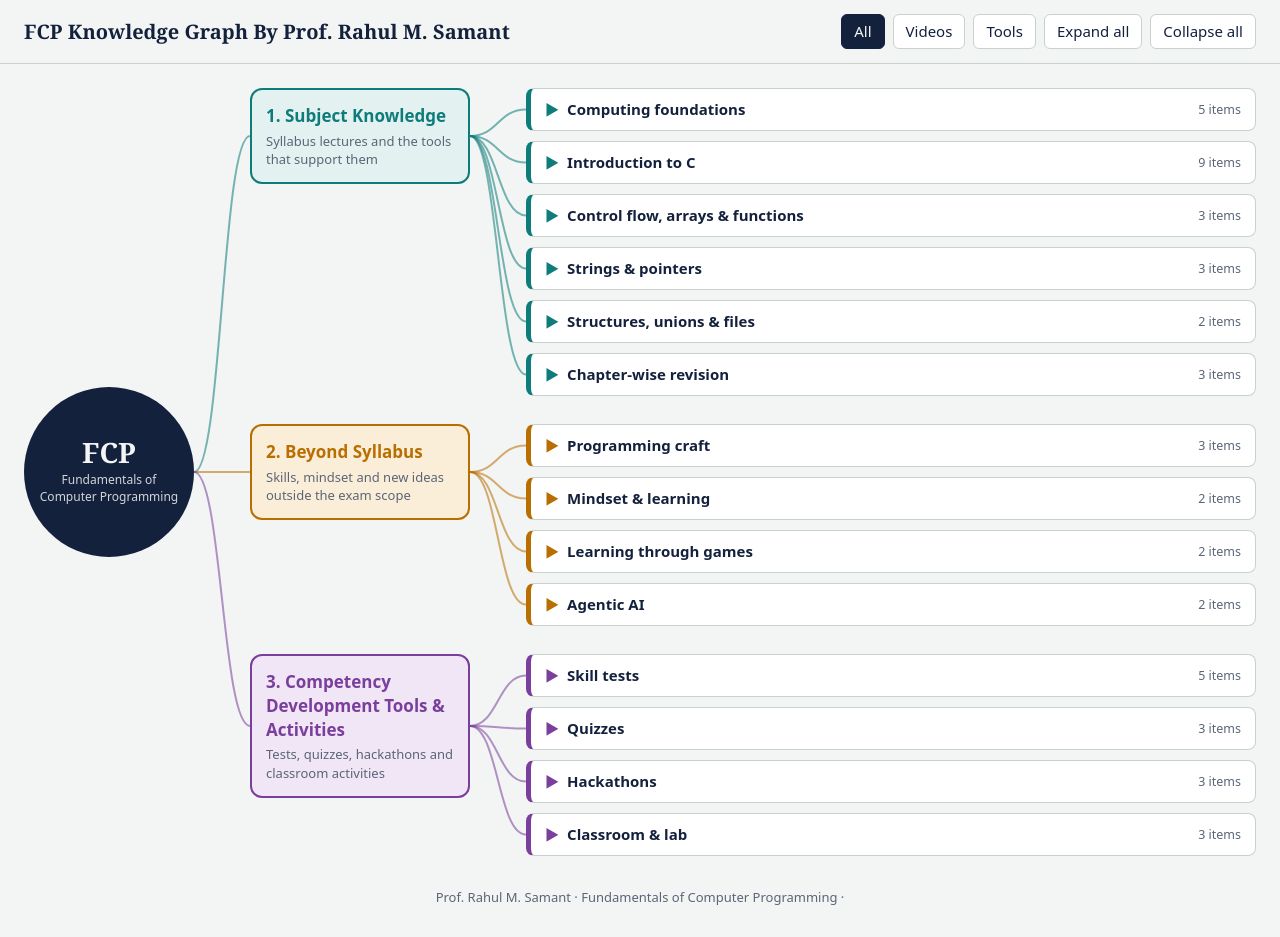
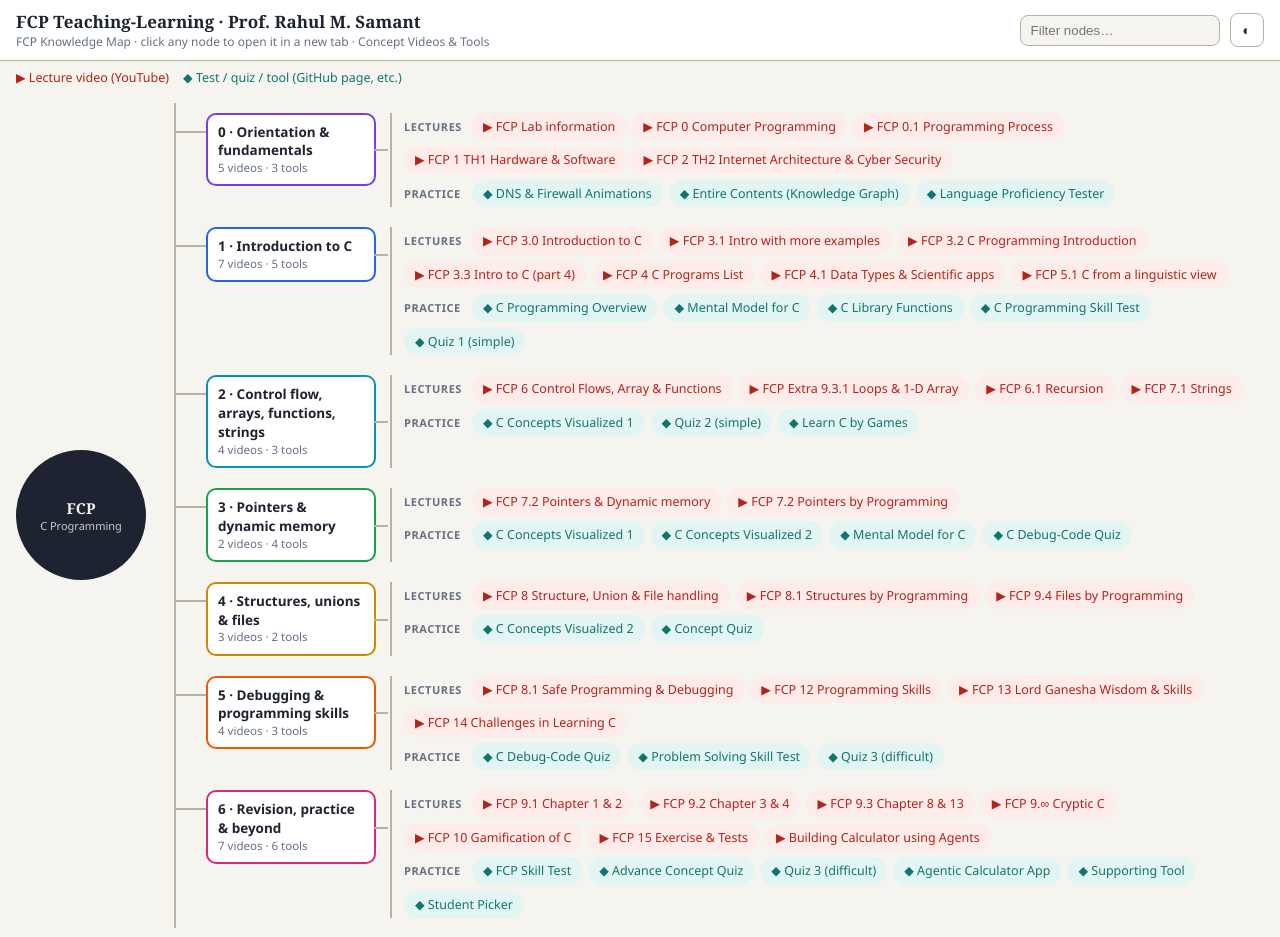
Before and after one commit to RMS-Sof/FCP-Knowledge-Graph, a plain HTML site: page index.html in a window 1280 px wide. Drawn offline with Linux system fonts and the light colour scheme.

Commit message:
Update index.html

```diff
--- a/index.html
+++ b/index.html
@@ -1,183 +1,63 @@
 <!DOCTYPE html>
-<html lang="en">
-<head>
-<meta charset="utf-8">
-<meta name="viewport" content="width=device-width, initial-scale=1">
-<title>FCP Knowledge Graph</title>
+<html lang="en"><head><meta charset="utf-8">
+<meta name="viewport" content="width=device-width, initial-scale=1, viewport-fit=cover">
+<title>FCP Concept Map (c) RMS</title>
 <style>
-:root{--bg:#f2f5f3;--ink:#14213d;--mute:#5b6577;--card:#fff;--line:#c9d1cc;
---c1:#0e7c7b;--c2:#b86e00;--c3:#7a3e9d;--c1t:#e3f2f1;--c2t:#fbeed8;--c3t:#f0e6f6}
-@media(prefers-color-scheme:dark){:root{--bg:#0f1624;--ink:#e8edf5;--mute:#9aa6bb;--card:#18223a;--line:#33405c;
---c1:#3cc0bd;--c2:#f0a63a;--c3:#c08ae3;--c1t:#12302f;--c2t:#33260f;--c3t:#2a1a38}}
+:root{box-sizing:border-box;padding-top:env(safe-area-inset-top,0px);padding-bottom:env(safe-area-inset-bottom,0px);--bg:#f6f4ef;--card:#fff;--ink:#1d2330;--mut:#667085;--ln:#b9b2a2;--vid:#b42318;--vbg:#fdecea;--tl:#0f766e;--tbg:#e3f5f2}
+@media (prefers-color-scheme:dark){:root:not([data-theme="light"]){--bg:#11151c;--card:#1a202b;--ink:#e8eaef;--mut:#98a2b3;--ln:#3a4456;--vid:#fda29b;--vbg:#3a1c1a;--tl:#5eead4;--tbg:#12332f}}
+:root[data-theme="dark"]{--bg:#11151c;--card:#1a202b;--ink:#e8eaef;--mut:#98a2b3;--ln:#3a4456;--vid:#fda29b;--vbg:#3a1c1a;--tl:#5eead4;--tbg:#12332f}
+html{scroll-padding-top:env(safe-area-inset-top,0px)}
 *{box-sizing:border-box}
-body{margin:0;background:var(--bg);color:var(--ink);font:15px/1.4 system-ui,-apple-system,"Segoe UI",Roboto,sans-serif}
-header{display:flex;flex-wrap:wrap;gap:12px;align-items:center;justify-content:space-between;padding:14px 24px;border-bottom:1px solid var(--line)}
-h1{font:600 20px/1.2 Georgia,"Times New Roman",serif;margin:0}
-.ctl{display:flex;gap:8px;flex-wrap:wrap}
-button{font:inherit;color:var(--ink);background:var(--card);border:1px solid var(--line);border-radius:6px;padding:6px 12px;cursor:pointer}
-button[aria-pressed=true]{background:var(--ink);color:var(--bg);border-color:var(--ink)}
-button:focus-visible,a:focus-visible{outline:3px solid var(--c3);outline-offset:2px}
-#wrap{position:relative;max-width:1400px;margin:0 auto;padding:24px}
-#edges{position:absolute;inset:0;width:100%;height:100%;pointer-events:none}
-#edges path{fill:none;stroke-width:2;opacity:.55}
-#grid{position:relative;display:grid;grid-template-columns:170px 220px 1fr;column-gap:56px;row-gap:28px;align-items:start}
-#root{grid-column:1;grid-row:1/4;align-self:center;background:var(--ink);color:var(--bg);border-radius:50%;width:170px;height:170px;display:flex;flex-direction:column;align-items:center;justify-content:center;text-align:center;padding:14px}
-#root b{font:700 28px/1 Georgia,serif}
-#root span{font-size:12px;margin-top:6px;opacity:.85}
-.cat{grid-column:2;position:sticky;top:12px;border:2px solid var(--col);background:var(--tint);border-radius:12px;padding:14px}
-.cat h2{margin:0 0 4px;font-size:17px;color:var(--col)}
-.cat p{margin:0;font-size:13px;color:var(--mute)}
-.subs{grid-column:3;display:flex;flex-direction:column;gap:10px}
-.sub{background:var(--card);border:1px solid var(--line);border-left:5px solid var(--col);border-radius:8px}
-.sub>button{width:100%;display:flex;justify-content:space-between;align-items:center;border:0;background:none;padding:10px 14px;font-weight:600;text-align:left}
-.sub>button small{font-weight:400;color:var(--mute)}
-.leaves{display:none;flex-wrap:wrap;gap:8px;padding:2px 14px 14px}
-.sub.open .leaves{display:flex}
-.sub.open>button .chev{transform:rotate(90deg)}
-.chev{display:inline-block;transition:transform .15s;margin-right:8px;color:var(--col)}
-.leaves a{display:inline-flex;gap:6px;align-items:center;text-decoration:none;color:var(--ink);border:1px solid var(--col);background:var(--tint);border-radius:999px;padding:4px 12px;font-size:14px}
-.leaves a:hover{background:var(--col);color:var(--card)}
-.leaves a i{font-style:normal;font-size:11px;color:var(--col)}
-.leaves a:hover i{color:inherit}
-.hide{display:none!important}
-footer{text-align:center;color:var(--mute);font-size:13px;padding:8px 24px 28px}
-footer a{color:var(--mute)}
-@media(max-width:800px){
- #grid{grid-template-columns:1fr;row-gap:12px}
- #root{grid-column:1;grid-row:auto;border-radius:12px;width:auto;height:auto;flex-direction:row;gap:10px;justify-content:center}
- .cat,.subs{grid-column:1}.cat{position:static;margin-top:14px}
- #edges{display:none}
-}
-</style>
-</head>
-<body>
+body{margin:0;background:var(--bg);color:var(--ink);font:14px/1.4 "Segoe UI",system-ui,sans-serif}
+header{display:flex;flex-wrap:wrap;gap:10px;align-items:center;padding:10px 16px;background:var(--card);border-bottom:1px solid var(--ln);position:sticky;top:env(safe-area-inset-top,0px);z-index:5}
+h1{margin:0;font:700 17px Georgia,serif;flex:1;min-width:220px}
+h1 small{display:block;font:400 12px "Segoe UI",sans-serif;color:var(--mut)}
+input{padding:7px 10px;border:1px solid var(--ln);border-radius:8px;background:var(--bg);color:var(--ink);min-width:200px}
+button{font:inherit;cursor:pointer;border:1px solid var(--ln);background:var(--card);color:var(--ink);border-radius:8px;padding:6px 12px}
+.leg{display:flex;gap:14px;font-size:12.5px;color:var(--mut);padding:8px 16px}
+.map{display:flex;align-items:center;padding:8px 16px 24px;max-width:1500px;margin:auto}
+.root{flex:none;width:130px;text-align:center;padding:18px 10px;border-radius:50%;aspect-ratio:1;display:flex;flex-direction:column;justify-content:center;background:var(--ink);color:var(--bg);font:700 15px Georgia,serif}
+.root small{font:400 11px "Segoe UI",sans-serif;opacity:.8}
+.brs{flex:1;margin-left:28px;border-left:2px solid var(--ln);min-width:0}
+.br{position:relative;display:flex;gap:14px;padding:10px 0 10px 30px}
+.br::before{content:"";position:absolute;left:0;top:28px;width:30px;border-top:2px solid var(--ln)}
+.un{flex:none;width:170px;align-self:flex-start;padding:8px 10px;border-radius:10px;background:var(--card);border:2px solid var(--c);font-weight:700;font-size:13.5px;position:relative}
+.un::after{content:"";position:absolute;right:-14px;top:50%;width:14px;border-top:2px solid var(--ln)}
+.un span{display:block;font-weight:400;font-size:11.5px;color:var(--mut)}
+.it{flex:1;min-width:0;border-left:2px solid var(--ln);padding-left:12px;display:flex;flex-direction:column;gap:6px}
+.row{display:flex;flex-wrap:wrap;gap:6px;align-items:center}
+.row i{font-style:normal;font-size:11px;font-weight:700;text-transform:uppercase;letter-spacing:.05em;color:var(--mut);width:62px;flex:none}
+a.n{display:inline-block;padding:4px 10px;border-radius:999px;text-decoration:none;font-size:12.5px;border:1px solid transparent;transition:.12s}
+a.v{background:var(--vbg);color:var(--vid)}a.t{background:var(--tbg);color:var(--tl)}
+a.n:hover{transform:translateY(-1px);border-color:currentColor;box-shadow:0 2px 6px rgba(0,0,0,.15)}
+a.n:visited{opacity:.65}
+.dim{opacity:.18;pointer-events:none}
+@media(max-width:900px){.map{flex-direction:column;align-items:stretch}.root{align-self:center;width:110px;margin-bottom:12px}.brs{margin-left:0;border-left:0}.br{flex-direction:column;padding-left:0}.br::before,.un::after{display:none}.un{width:100%}.it{border-left:0;padding-left:0}.row i{width:100%}}
+</style></head><body>
 <header>
- <h1>FCP Knowledge Graph By Prof. Rahul M. Samant</h1>
- <div class="ctl" role="group" aria-label="Controls">
-  <button data-f="all" aria-pressed="true">All</button>
-  <button data-f="v" aria-pressed="false">Videos</button>
-  <button data-f="t" aria-pressed="false">Tools</button>
-  <button id="exp">Expand all</button>
-  <button id="col">Collapse all</button>
- </div>
+<h1>FCP Teaching-Learning ·  Prof. Rahul M. Samant<small>FCP Knowledge Map · click any node to open it in a new tab · Concept Videos & Tools</small></h1>
+<input type="search" id="q" placeholder="Filter nodes…"><button id="th">◐</button>
 </header>
-<div id="wrap">
- <svg id="edges" aria-hidden="true"></svg>
- <div id="grid"></div>
-</div>
-<footer>Prof. Rahul M. Samant · Fundamentals of Computer Programming ·  </footer>
-
+<div class="leg"><span style="color:var(--vid)">▶ Lecture video (YouTube)</span><span style="color:var(--tl)">◆ Test / quiz / tool (GitHub page, etc.)</span></div>
+<div class="map"><div class="root">FCP<small>C Programming</small></div><div class="brs" id="m"></div></div>
 <script>
-const Y=id=>"https://youtu.be/"+id, G="https://rms-sof.github.io/";
-const S=u=>"https://script.google.com/macros/s/"+u+"/exec";
-const v=(t,id)=>({t,u:Y(id),k:"v"}), a=(t,u)=>({t,u,k:"t"});
-
-const DATA=[
-{name:"Subject Knowledge",note:"Syllabus lectures and the tools that support them",c:"c1",subs:[
- {n:"Computing foundations",items:[v("0 Computer Programming","VeCdA5cO3Rw"),v("0.1 Programming Process","SQoHr5DYUo4"),v("1 TH1 Hardware & Software Fundamentals","6Q1Id-HrZkI"),v("2 TH2 Internet Architecture & Cyber Security","HVWoo8sCMKI"),a("DNS & Firewall Vulnerability Animations",G+"FCP2-animations/")]},
- {n:"Introduction to C",items:[v("3.0 Introduction to C","51kksOUUmlo"),v("3.1 Introduction with more examples","jrzrPzyg4LI"),v("3.2 C Programming Introduction","mtg4xNfZsUc"),v("3.3 Introduction (part 4)","lD48EUaclkY"),v("4.1 Data Types & Scientific Apps","nicoBWmio2c"),v("5.1 C from a Linguistic Point of View","CM2lElJ8ZaA"),v("4 C Programs List for Practice","uvgGJCIvlF8"),a("C Programming Overview",G+"C-Programming/"),a("C Library Functions",G+"C-Lib-Functions/")]},
- {n:"Control flow, arrays & functions",items:[v("6 Control Flow, Arrays & Functions","t872IwqYk4w"),v("6.1 Recursion","xRvYGRDi4qs"),v("Extra 9.3.1 Loops & 1-D Array","UEVa-PDFV8M")]},
- {n:"Strings & pointers",items:[v("7.1 Strings","ivlKbkR5Yg8"),v("7.2 Pointers by Programming","VBZnOh2rSxs"),v("7.2 Pointers & Dynamic Memory","VssWs7I2dXo")]},
- {n:"Structures, unions & files",items:[v("8 Structure, Union & File Handling","2QbYiLB0Y4I"),v("8.1 Structures by Programming","mdcTgBRHJ4U")]},
- {n:"Chapter-wise revision",items:[v("9.1 Chapters 1 & 2","Hm4Q1k1FaWU"),v("9.2 Chapters 3 & 4","IDZJB2EttvE"),v("9.3 Chapters 8 & 13","WuM86AieAYw")]}
-]},
-{name:"Beyond Syllabus",note:"Skills, mindset and new ideas outside the exam scope",c:"c2",subs:[
- {n:"Programming craft",items:[v("8.1 Safe Programming & Debugging","2W-1T0ZZqcU"),v("9.∞ Cryptic C","cHRr4-HrlUs"),v("12 Programming Skills","-8TTk8nSE74")]},
- {n:"Mindset & learning",items:[v("13 Lord Ganesha Wisdom & Programming Skills","HiLVD-i8GWM"),v("14 Challenges in Learning C Programming","hP1gV1oD4J4")]},
- {n:"Learning through games",items:[v("10 Gamification of C Programming","Oft0dSIZO0Y"),a("C by Games",G+"C-By-Games/")]},
- {n:"Agentic AI",items:[{t:"Building a Calculator using Agents",u:Y("o7-KpNEz2O0"),k:"v"},a("Agentic Calculator App","https://agent3-kqzfcvap9pxxs7n4ftn8gg.streamlit.app/")]}
-]},
-{name:"Competency Development Tools & Activities",note:"Tests, quizzes, hackathons and classroom activities",c:"c3",subs:[
- {n:"Skill tests",items:[v("15 Exercise & Tests","2lFaajGl928"),a("C Programming Skill Test",G+"C-Skill-Test/"),a("FCP Skill Test",G+"FCP-skill-Test/"),a("Problem Solving Skill Test",G+"Problem-Solving-Skill-Test/"),a("Language Proficiency Tester",G+"Language-Profeciency-Tester/")]},
- {n:"Quizzes",items:[a("Concept Quiz",S("AKfycbxxE6l5NKzpYEdBoAYfDpGnRuwVS7ymZpLm56zSuirFb2nR2BLMuXyhzAdtAcD8E6qh")),a("Advanced Concept Quiz",S("AKfycbwzvDMPDHrCCA06mW_tRiIThMxIYpqzChLo--XOkFC_pvqJ2lwFStZyiYO5m90XIQ0B")),a("C Debug-Code Quiz",S("AKfycbwUrHEBN5cku4SGkaQGxFez9CycaFoWSf2_NICEic7WIZBG9xoUGzqA0l8LlSsm6U_v8g"))]},
- {n:"Hackathons",items:[a("Hackathon 1 (simple)",S("AKfycbwpevnaXZrRKKug5ofeiSXGLVI0HBcgHyy9GlBchJGPWpfDiQD5SgaA_dHWWBwY_9-NAQ")),a("Hackathon 2 (simple)",S("AKfycbxqspEv9V5aMJ6cb8XxQhKZuvxiA-S54E9aygyejPGGgAgU24AxVxM75hcbpcf6xhvP")),a("Hackathon 3 (difficult)",S("AKfycbwWMk9pwHJZrAr555cZ0y0zwaNQPFI0llgq6cy8vkiJS27QgEAuxor6wiNIcQY0jUoarQ"))]},
- {n:"Classroom & lab",items:[a("Student Picker",G+"Coronation/"),v("Lab Information","GhhRnwF_nsk"),a("Supporting Tool",S("AKfycbxrAgJ9I1CRH69UHyBPArDZIHF2pOoIPoGmP44lnFJFWIrpzD81DTYqjI8epcUJY6qK"))]}
-]}
-];
-
-const grid=document.getElementById("grid"), svg=document.getElementById("edges"), wrap=document.getElementById("wrap");
-let filter="all";
-
-grid.insertAdjacentHTML("beforeend",'<div id="root"><b>FCP</b><span>Fundamentals of Computer Programming</span></div>');
-
-DATA.forEach((cat,i)=>{
-  const row=i+1, st=`--col:var(--${cat.c});--tint:var(--${cat.c}t)`;
-  const c=document.createElement("div");
-  c.className="cat";c.id="cat"+i;c.style.cssText=st+`;grid-row:${row}`;
-  c.innerHTML=`<h2>${i+1}. ${cat.name}</h2><p>${cat.note}</p>`;
-  const s=document.createElement("div");
-  s.className="subs";s.style.cssText=st+`;grid-row:${row}`;
-  cat.subs.forEach((sub,j)=>{
-    const d=document.createElement("div");
-    d.className="sub";d.id=`sub${i}_${j}`;
-    d.innerHTML=`<button aria-expanded="false"><span><span class="chev">▶</span>${sub.n}</span><small></small></button><div class="leaves"></div>`;
-    const L=d.querySelector(".leaves");
-    sub.items.forEach(it=>{
-      const l=document.createElement("a");
-      l.href=it.u;l.target="_blank";l.rel="noopener";l.dataset.k=it.k;
-      l.innerHTML=`<i>${it.k==="v"?"VIDEO":"TOOL"}</i>${it.t}`;
-      L.appendChild(l);
-    });
-    d.querySelector("button").onclick=()=>toggle(d);
-    s.appendChild(d);
-  });
-  grid.append(c,s);
-});
-
-function toggle(d,force){
-  const o=force===undefined?!d.classList.contains("open"):force;
-  d.classList.toggle("open",o);
-  d.querySelector("button").setAttribute("aria-expanded",o);
-  draw();
-}
-
-function applyFilter(){
-  document.querySelectorAll(".sub").forEach(d=>{
-    let n=0;
-    d.querySelectorAll("a").forEach(l=>{
-      const show=filter==="all"||l.dataset.k===filter;
-      l.classList.toggle("hide",!show); if(show)n++;
-    });
-    d.classList.toggle("hide",n===0);
-    d.querySelector("small").textContent=n+(n===1?" item":" items");
-  });
-  draw();
-}
-
-document.querySelectorAll("[data-f]").forEach(b=>b.onclick=()=>{
-  filter=b.dataset.f;
-  document.querySelectorAll("[data-f]").forEach(x=>x.setAttribute("aria-pressed",x===b));
-  applyFilter();
-});
-document.getElementById("exp").onclick=()=>{document.querySelectorAll(".sub").forEach(d=>toggle(d,true))};
-document.getElementById("col").onclick=()=>{document.querySelectorAll(".sub").forEach(d=>toggle(d,false))};
-
-function curve(p,q,color){
-  const mx=(p.x+q.x)/2;
-  const e=document.createElementNS("http://www.w3.org/2000/svg","path");
-  e.setAttribute("d",`M${p.x},${p.y} C${mx},${p.y} ${mx},${q.y} ${q.x},${q.y}`);
-  e.setAttribute("stroke",color);svg.appendChild(e);
-}
-function draw(){
-  svg.innerHTML="";
-  if(innerWidth<=800)return;
-  const W=wrap.getBoundingClientRect(), root=document.getElementById("root").getBoundingClientRect();
-  const out=r=>({x:r.right-W.left,y:r.top+r.height/2-W.top}), inn=r=>({x:r.left-W.left,y:r.top+r.height/2-W.top});
-  DATA.forEach((cat,i)=>{
-    const col=getComputedStyle(document.documentElement).getPropertyValue("--"+cat.c).trim();
-    const cr=document.getElementById("cat"+i).getBoundingClientRect();
-    curve(out(root),inn(cr),col);
-    cat.subs.forEach((_,j)=>{
-      const d=document.getElementById(`sub${i}_${j}`);
-      if(d.classList.contains("hide"))return;
-      curve(out(cr),inn(d.getBoundingClientRect()),col);
-    });
-  });
-}
-new ResizeObserver(draw).observe(wrap);
-addEventListener("resize",draw);
-matchMedia("(prefers-color-scheme:dark)").addEventListener("change",draw);
-applyFilter();
-</script>
-</body>
-</html>
+const S="https://script.google.com/macros/s/",E="/exec",G="https://rms-sof.github.io/";
+const U=[
+["0 · Orientation & fundamentals","#7c3aed",[["FCP Lab information","GhhRnwF_nsk"],["FCP 0 Computer Programming","VeCdA5cO3Rw"],["FCP 0.1 Programming Process","SQoHr5DYUo4"],["FCP 1 TH1 Hardware & Software","6Q1Id-HrZkI"],["FCP 2 TH2 Internet Architecture & Cyber Security","HVWoo8sCMKI"]],[17,8,4]],
+["1 · Introduction to C","#2563eb",[["FCP 3.0 Introduction to C","51kksOUUmlo"],["FCP 3.1 Intro with more examples","jrzrPzyg4LI"],["FCP 3.2 C Programming Introduction","mtg4xNfZsUc"],["FCP 3.3 Intro to C (part 4)","lD48EUaclkY"],["FCP 4 C Programs List","uvgGJCIvlF8"],["FCP 4.1 Data Types & Scientific apps","nicoBWmio2c"],["FCP 5.1 C from a linguistic view","CM2lElJ8ZaA"]],[6,18,14,1,9]],
+["2 · Control flow, arrays, functions, strings","#0891b2",[["FCP 6 Control Flows, Array & Functions","t872IwqYk4w"],["FCP Extra 9.3.1 Loops & 1-D Array","UEVa-PDFV8M"],["FCP 6.1 Recursion","xRvYGRDi4qs"],["FCP 7.1 Strings","ivlKbkR5Yg8"]],[19,10,12]],
+["3 · Pointers & dynamic memory","#16a34a",[["FCP 7.2 Pointers & Dynamic memory","VssWs7I2dXo"],["FCP 7.2 Pointers by Programming","VBZnOh2rSxs"]],[19,20,18,13]],
+["4 · Structures, unions & files","#ca8a04",[["FCP 8 Structure, Union & File handling","2QbYiLB0Y4I"],["FCP 8.1 Structures by Programming","mdcTgBRHJ4U"],["FCP 9.4 Files by Programming","yt2mHqJ7b3I"]],[20,15]],
+["5 · Debugging & programming skills","#ea580c",[["FCP 8.1 Safe Programming & Debugging","2W-1T0ZZqcU"],["FCP 12 Programming Skills","-8TTk8nSE74"],["FCP 13 Lord Ganesha Wisdom & Skills","HiLVD-i8GWM"],["FCP 14 Challenges in Learning C","hP1gV1oD4J4"]],[13,3,11]],
+["6 · Revision, practice & beyond","#db2777",[["FCP 9.1 Chapter 1 & 2","Hm4Q1k1FaWU"],["FCP 9.2 Chapter 3 & 4","IDZJB2EttvE"],["FCP 9.3 Chapter 8 & 13","WuM86AieAYw"],["FCP 9.∞ Cryptic C","cHRr4-HrlUs"],["FCP 10 Gamification of C","Oft0dSIZO0Y"],["FCP 15 Exercise & Tests","2lFaajGl928"],["Building Calculator using Agents","o7-KpNEz2O0"]],[2,16,11,7,5,0]]];
+const T=[["Student Picker",G+"Coronation/"],["C Programming Skill Test",G+"C-Skill-Test/"],["FCP Skill Test",G+"FCP-skill-Test/"],["Problem Solving Skill Test",G+"Problem-Solving-Skill-Test/"],["Language Proficiency Tester",G+"Language-Profeciency-Tester/"],
+["Supporting Tool",S+"AKfycbxrAgJ9I1CRH69UHyBPArDZIHF2pOoIPoGmP44lnFJFWIrpzD81DTYqjI8epcUJY6qK"+E],["C Programming Overview",G+"C-Programming/"],["Agentic Calculator App","https://agent3-kqzfcvap9pxxs7n4ftn8gg.streamlit.app/"],["Entire Contents (Knowledge Graph)",G+"FCP-Knowledge-Graph/"],
+["Quiz 1 (simple)",S+"AKfycbwpevnaXZrRKKug5ofeiSXGLVI0HBcgHyy9GlBchJGPWpfDiQD5SgaA_dHWWBwY_9-NAQ"+E],["Quiz 2 (simple)",S+"AKfycbxqspEv9V5aMJ6cb8XxQhKZuvxiA-S54E9aygyejPGGgAgU24AxVxM75hcbpcf6xhvP"+E],["Quiz 3 (difficult)",S+"AKfycbwWMk9pwHJZrAr555cZ0y0zwaNQPFI0llgq6cy8vkiJS27QgEAuxor6wiNIcQY0jUoarQ"+E],
+["Learn C by Games",G+"C-By-Games/"],["C Debug-Code Quiz",S+"AKfycbwUrHEBN5cku4SGkaQGxFez9CycaFoWSf2_NICEic7WIZBG9xoUGzqA0l8LlSsm6U_v8g"+E],["C Library Functions",G+"C-Lib-Functions/"],
+["Concept Quiz",S+"AKfycbxxE6l5NKzpYEdBoAYfDpGnRuwVS7ymZpLm56zSuirFb2nR2BLMuXyhzAdtAcD8E6qh"+E],["Advance Concept Quiz",S+"AKfycbwzvDMPDHrCCA06mW_tRiIThMxIYpqzChLo--XOkFC_pvqJ2lwFStZyiYO5m90XIQ0B"+E],
+["DNS & Firewall Animations",G+"FCP2-animations/"],["Mental Model for C",G+"C-Mental-Model/"],["C Concepts Visualized 1",G+"C-Visualized/"],["C Concepts Visualized 2",G+"C-Visualized-Part2/"]];
+const L=(c,h,t,x)=>`<a class="n ${c}" href="${h}" target="_blank" rel="noopener noreferrer">${x}${t}</a>`;
+document.getElementById("m").innerHTML=U.map(u=>`<div class="br" style="--c:${u[1]}"><div class="un">${u[0]}<span>${u[2].length} videos · ${u[3].length} tools</span></div><div class="it"><div class="row"><i>Lectures</i>${u[2].map(v=>L("v","https://youtu.be/"+v[1],v[0],"▶ ")).join("")}</div><div class="row"><i>Practice</i>${u[3].map(i=>L("t",T[i][1],T[i][0],"◆ ")).join("")}</div></div></div>`).join("");
+document.getElementById("q").oninput=e=>{const q=e.target.value.toLowerCase();document.querySelectorAll("a.n").forEach(a=>a.classList.toggle("dim",!!q&&!a.textContent.toLowerCase().includes(q)))};
+document.getElementById("th").onclick=()=>{const r=document.documentElement,d=r.dataset.theme=="dark"||(!r.dataset.theme&&matchMedia("(prefers-color-scheme:dark)").matches);r.dataset.theme=d?"light":"dark"};
+</script></body></html>
```
